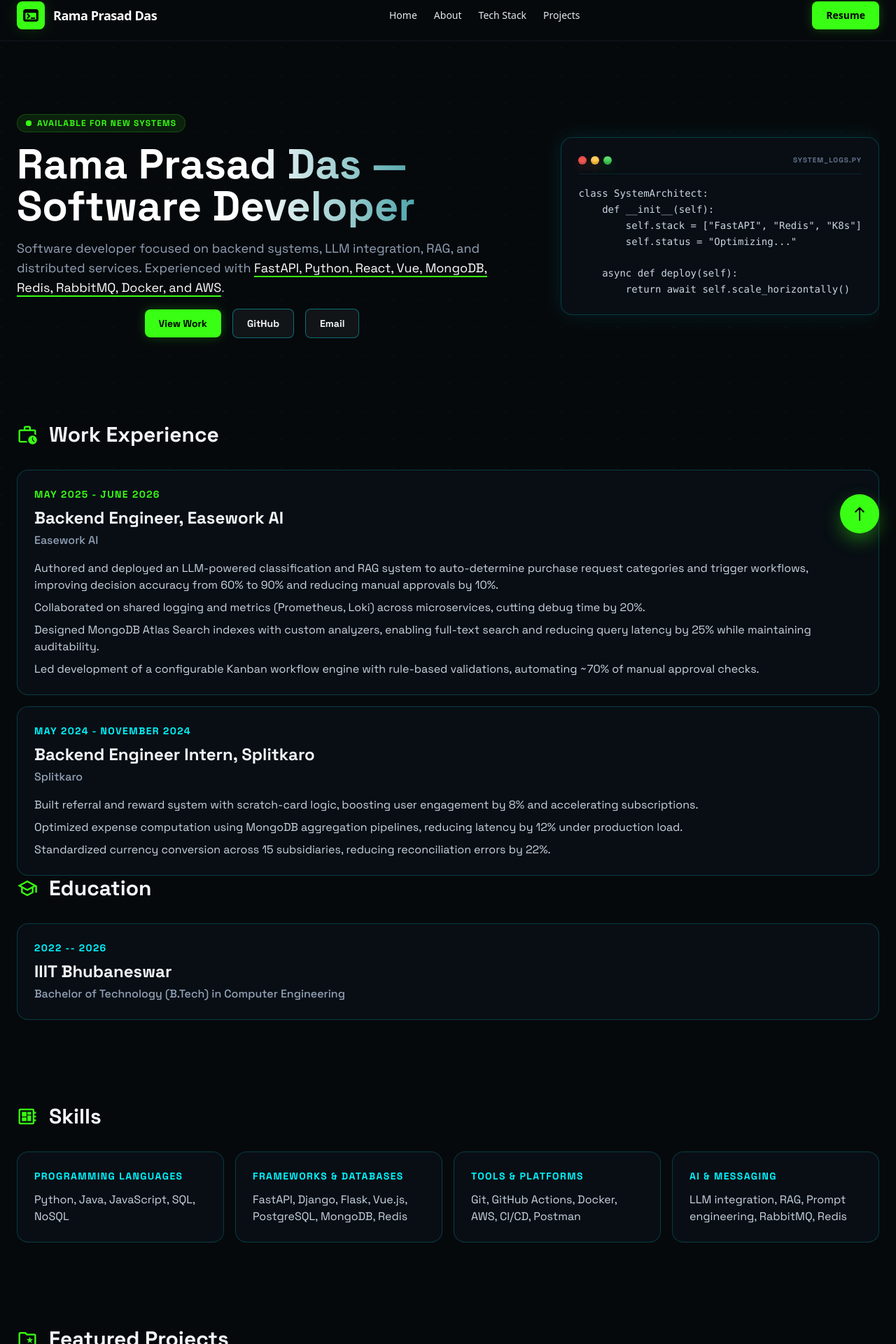
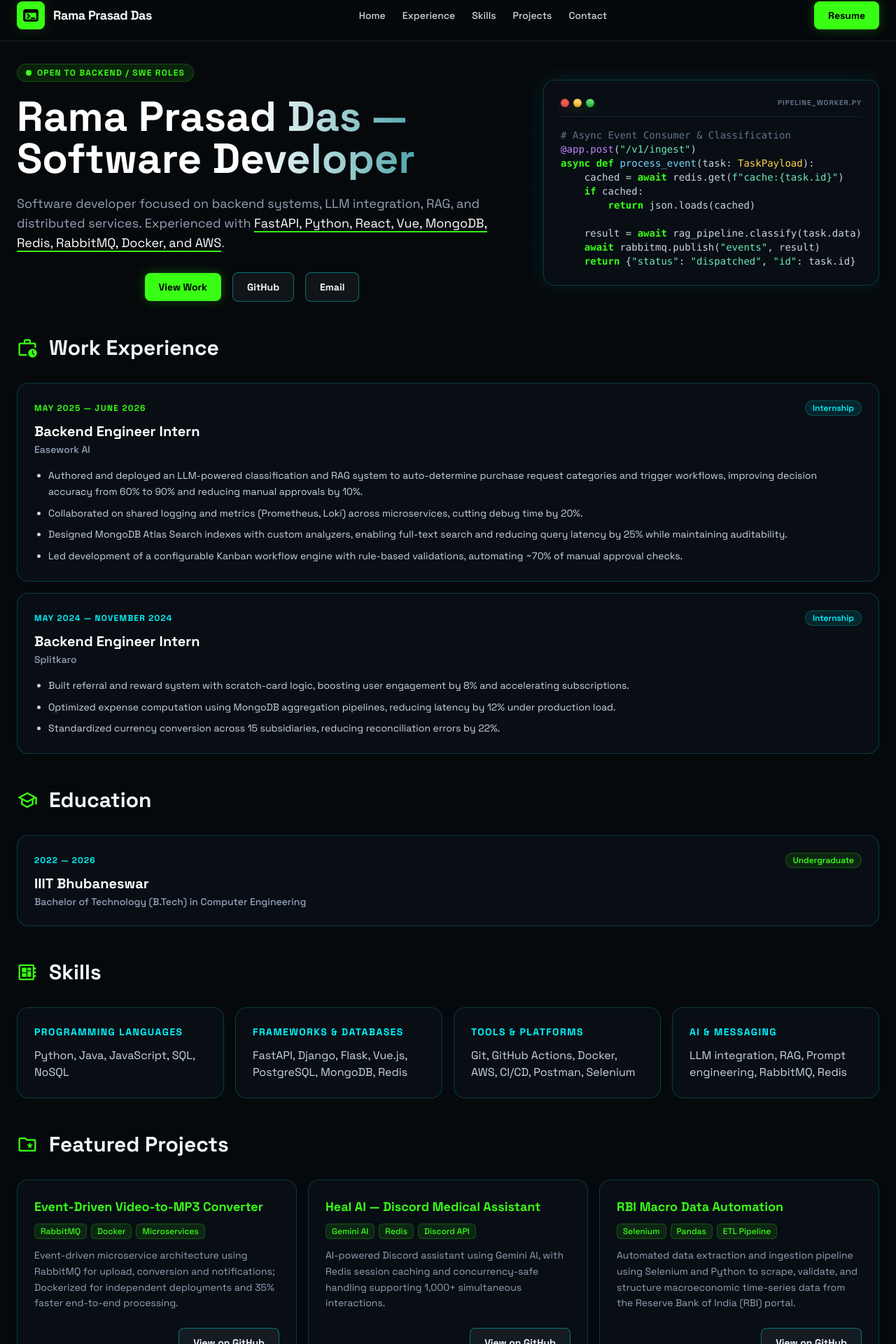
Before and after one commit to dasrama/portfolio, a Vue app: page / in a window 1280 px wide. Shown: the part 14-1934 px from the top of the page at 70% size. Built offline with nearby package versions, Linux system fonts and the light colour scheme.

Commit message:
responsiveness improved

```diff
--- a/src/App.vue
+++ b/src/App.vue
@@ -1,12 +1,11 @@
 <script setup>
-import { nextTick, ref } from 'vue'
+import { ref } from 'vue'
 import {
   TopWebBar,
   PrimaryButton,
   SecondaryButton,
   IconButton,
   FloatingActionButton,
-  LoadingButton,
   Container,
   Card,
   Grid,
@@ -15,25 +14,17 @@ import {
   SectionHeader,
   BottomNavigation,
   SideDrawer,
-  Breadcrumb,
-  Tabs,
 } from './components/ui'
 
 const drawerOpen = ref(false)
-const projectTab = ref('featured')
-const sendingMessage = ref(false)
 const activeBottomNav = ref('home')
-
-const projectTabs = [
-  { key: 'featured', label: 'Featured', value: 'featured' },
-  { key: 'infra', label: 'Infrastructure', value: 'infra' },
-]
 
 const mobileNavItems = [
   { key: 'home', label: 'Home', icon: 'home' },
-  { key: 'about', label: 'About', icon: 'person' },
-  { key: 'tech', label: 'Tech', icon: 'developer_board' },
+  { key: 'experience', label: 'Experience', icon: 'work_history' },
+  { key: 'tech-stack', label: 'Skills', icon: 'developer_board' },
   { key: 'projects', label: 'Projects', icon: 'folder' },
+  { key: 'connect-with-me', label: 'Contact', icon: 'connect_without_contact' },
 ]
 
 const profileLinks = {
@@ -45,54 +36,27 @@ const profileLinks = {
 }
 
 function goHome() {
-  if (showTechStackPage.value) {
-    showTechStackPage.value = false
-    nextTick(() => {
-      window.scrollTo({ top: 0, behavior: 'smooth' })
-    })
-    return
-  }
-
   window.scrollTo({ top: 0, behavior: 'smooth' })
 }
 
 function scrollToId(id) {
   const target = document.getElementById(id)
-  if (target) target.scrollIntoView({ behavior: 'smooth' })
+  if (target) {
+    target.scrollIntoView({ behavior: 'smooth' })
+  }
 }
 
 function navigateToSection(id) {
-  if (showTechStackPage.value) {
-    showTechStackPage.value = false
-    nextTick(() => {
-      scrollToId(id)
-    })
-    return
-  }
-
   scrollToId(id)
 }
 
 function onBottomNavigate(item) {
   const key = item.key
-  if (key === 'tech') {
-    openTechStackPage()
+  if (key === 'home') {
+    goHome()
     return
   }
-
-  if (key === 'home') {
-    window.scrollTo({ top: 0, behavior: 'smooth' })
-    return
-  }
-
   scrollToId(key)
-}
-
-function submitMessage() {
-  sendingMessage.value = true
-  setTimeout(() => {
-    sendingMessage.value = false
-  }, 1000)
 }
 
 function openExternalLink(url) {
@@ -121,26 +85,33 @@ function openResume() {
 </script>
 
 <template>
-  <div>
+  <div class="min-h-screen bg-background-light font-display text-slate-900 selection:bg-primary/30 dark:bg-background-dark dark:text-slate-100">
     <TopWebBar title="Rama Prasad Das">
       <template #left>
-        <div class="terminal-glow flex size-10 items-center justify-center rounded-lg bg-primary">
+        <button
+          type="button"
+          class="terminal-glow flex size-10 items-center justify-center rounded-lg bg-primary transition-transform hover:scale-105"
+          @click="goHome"
+        >
           <span class="material-symbols-outlined font-bold text-black">terminal</span>
-        </div>
+        </button>
       </template>
 
       <template #center>
-        <button class="text-sm font-medium text-slate-200 transition-colors hover:text-secondary" type="button" @click="goHome">
+        <button class="text-sm font-medium text-slate-300 transition-colors hover:text-secondary" type="button" @click="goHome">
           Home
         </button>
-        <button class="text-sm font-medium text-slate-200 transition-colors hover:text-secondary" type="button" @click="navigateToSection('about')">
-          About
+        <button class="text-sm font-medium text-slate-300 transition-colors hover:text-secondary" type="button" @click="navigateToSection('experience')">
+          Experience
         </button>
-        <button class="text-sm font-medium text-slate-200 transition-colors hover:text-secondary" type="button" @click="openTechStackPage">
-          Tech Stack
+        <button class="text-sm font-medium text-slate-300 transition-colors hover:text-secondary" type="button" @click="navigateToSection('tech-stack')">
+          Skills
         </button>
-        <button class="text-sm font-medium text-slate-200 transition-colors hover:text-secondary" type="button" @click="navigateToSection('projects')">
+        <button class="text-sm font-medium text-slate-300 transition-colors hover:text-secondary" type="button" @click="navigateToSection('projects')">
           Projects
+        </button>
+        <button class="text-sm font-medium text-slate-300 transition-colors hover:text-secondary" type="button" @click="navigateToSection('connect-with-me')">
+          Contact
         </button>
       </template>
 
@@ -152,11 +123,13 @@ function openResume() {
 
     <SideDrawer v-model="drawerOpen" title="Navigation">
       <Column gap="1rem" align="stretch">
-        <button class="text-left text-sm font-medium text-slate-200" type="button" @click="goHome(); drawerOpen = false">Home</button>
-        <button class="text-left text-sm font-medium text-slate-200" type="button" @click="navigateToSection('about'); drawerOpen = false">About</button>
-        <button class="text-left text-sm font-medium text-slate-200" type="button" @click="openTechStackPage(); drawerOpen = false">Tech Stack</button>
-        <button class="text-left text-sm font-medium text-slate-200" type="button" @click="navigateToSection('projects'); drawerOpen = false">Projects</button>
+        <button class="text-left text-sm font-medium text-slate-200 transition-colors hover:text-primary" type="button" @click="goHome(); drawerOpen = false">Home</button>
+        <button class="text-left text-sm font-medium text-slate-200 transition-colors hover:text-primary" type="button" @click="navigateToSection('experience'); drawerOpen = false">Experience</button>
+        <button class="text-left text-sm font-medium text-slate-200 transition-colors hover:text-primary" type="button" @click="navigateToSection('tech-stack'); drawerOpen = false">Skills</button>
+        <button class="text-left text-sm font-medium text-slate-200 transition-colors hover:text-primary" type="button" @click="navigateToSection('projects'); drawerOpen = false">Projects</button>
+        <button class="text-left text-sm font-medium text-slate-200 transition-colors hover:text-primary" type="button" @click="navigateToSection('connect-with-me'); drawerOpen = false">Contact</button>
         <PrimaryButton
+          class="mt-2"
           @click="
             openResume();
             drawerOpen = false
@@ -167,22 +140,19 @@ function openResume() {
       </Column>
     </SideDrawer>
 
-    <div
-      v-if="!showTechStackPage"
-      class="relative min-h-screen overflow-x-hidden bg-background-light font-display text-slate-900 selection:bg-primary/30 dark:bg-background-dark dark:text-slate-100"
-    >
+    <div class="relative overflow-x-hidden">
       <div class="pointer-events-none fixed inset-0 grid-bg"></div>
 
-      <Container size="xl" as="main" class="relative z-10 pb-20">
-        <section class="overflow-hidden">
-          <Row justify="space-between" align="center" gap="3rem" class="mt-6 flex-col lg:flex-row">
-            <Column gap="1rem" class="max-w-2xl text-center lg:text-left">
+      <Container size="xl" as="main" class="relative z-10 pb-8 md:pb-12">
+        <section id="hero" class="scroll-mt-24 overflow-hidden pt-4 md:pt-8">
+          <Row justify="space-between" align="center" gap="2.5rem" class="flex-col lg:flex-row">
+            <Column gap="1.25rem" class="max-w-2xl text-center lg:text-left">
               <div class="inline-flex items-center gap-2 self-center rounded-full border border-primary/20 bg-primary/10 px-3 py-1 lg:self-start">
                 <span class="relative flex h-2 w-2">
                   <span class="absolute inline-flex h-full w-full animate-ping rounded-full bg-primary opacity-75"></span>
                   <span class="relative inline-flex h-2 w-2 rounded-full bg-primary"></span>
                 </span>
-                <span class="text-xs font-bold uppercase tracking-widest text-primary">Available for new systems</span>
+                <span class="text-xs font-bold uppercase tracking-widest text-primary">Open to Backend / SWE Roles</span>
               </div>
 
               <h1 class="bg-gradient-to-r from-white via-white to-secondary/50 bg-clip-text font-bold leading-tight text-transparent text-4xl lg:text-6xl">
@@ -194,7 +164,7 @@ function openResume() {
                 <span class="border-b-2 border-primary text-white">FastAPI, Python, React, Vue, MongoDB, Redis, RabbitMQ, Docker, and AWS</span>.
               </p>
 
-              <Row justify="center" gap="1rem" class="lg:justify-start">
+              <Row justify="center" gap="1rem" class="pt-2 lg:justify-start">
                 <PrimaryButton @click="scrollToId('projects')">View Work</PrimaryButton>
                 <SecondaryButton @click="openGitHub">GitHub</SecondaryButton>
                 <SecondaryButton @click="openEmail">Email</SecondaryButton>
@@ -209,29 +179,35 @@ function openResume() {
                     <div class="mac-dot amber"></div>
                     <div class="mac-dot green"></div>
                   </Row>
-                  <span class="text-[10px] font-bold uppercase tracking-widest text-slate-500">system_logs.py</span>
+                  <span class="text-[10px] font-bold uppercase tracking-widest text-slate-500">pipeline_worker.py</span>
                 </div>
-                <pre class="overflow-x-auto font-mono text-sm leading-relaxed text-slate-300">class SystemArchitect:
-    def __init__(self):
-        self.stack = ["FastAPI", "Redis", "K8s"]
-        self.status = "Optimizing..."
+                <pre class="overflow-x-auto font-mono text-xs md:text-sm leading-relaxed text-slate-300"><code><span class="text-slate-500"># Async Event Consumer &amp; Classification</span>
+<span class="text-purple-400">@app.post</span>(<span class="text-emerald-300">"/v1/ingest"</span>)
+<span class="text-primary font-semibold">async def</span> <span class="text-sky-300">process_event</span>(task: <span class="text-amber-300">TaskPayload</span>):
+    cached = <span class="text-primary font-semibold">await</span> redis.get(<span class="text-emerald-300">f"cache:{task.id}"</span>)
+    <span class="text-primary font-semibold">if</span> cached:
+        <span class="text-primary font-semibold">return</span> json.loads(cached)
 
-    async def deploy(self):
-        return await self.scale_horizontally()</pre>
+    result = <span class="text-primary font-semibold">await</span> rag_pipeline.classify(task.data)
+    <span class="text-primary font-semibold">await</span> rabbitmq.publish(<span class="text-emerald-300">"events"</span>, result)
+    <span class="text-primary font-semibold">return</span> {<span class="text-emerald-300">"status"</span>: <span class="text-emerald-300">"dispatched"</span>, <span class="text-emerald-300">"id"</span>: task.id}</code></pre>
               </Card>
             </Column>
           </Row>
         </section>
 
-        <section>
+        <section id="experience" class="scroll-mt-24">
           <SectionHeader icon="work_history" title="Work Experience" />
 
           <Column gap="1rem" align="stretch">
             <Card>
-                <p class="text-sm font-bold uppercase tracking-widest text-primary">May 2025 - June 2026</p>
-                <h3 class="mt-2 text-2xl font-bold">Backend Engineer, Easework AI</h3>
-                <p class="mt-1 font-medium text-slate-400">Easework AI</p>
-                <ul class="mt-4 space-y-2 text-slate-300">
+              <div class="flex flex-wrap items-center justify-between gap-2">
+                <span class="text-xs font-bold uppercase tracking-widest text-primary">May 2025 — June 2026</span>
+                <span class="rounded-full border border-secondary/20 bg-secondary/10 px-2.5 py-0.5 text-xs font-semibold text-secondary">Internship</span>
+              </div>
+              <h3 class="mt-2 text-xl font-bold text-white">Backend Engineer Intern</h3>
+              <p class="mt-0.5 text-sm font-medium text-slate-400">Easework AI</p>
+              <ul class="mt-4 list-disc pl-5 space-y-2 text-sm leading-relaxed text-slate-300">
                 <li>Authored and deployed an LLM-powered classification and RAG system to auto-determine purchase request categories and trigger workflows, improving decision accuracy from 60% to 90% and reducing manual approvals by 10%.</li>
                 <li>Collaborated on shared logging and metrics (Prometheus, Loki) across microservices, cutting debug time by 20%.</li>
                 <li>Designed MongoDB Atlas Search indexes with custom analyzers, enabling full-text search and reducing query latency by 25% while maintaining auditability.</li>
@@ -240,28 +216,36 @@ function openResume() {
             </Card>
 
             <Card>
-                <p class="text-sm font-bold uppercase tracking-widest text-secondary">May 2024 - November 2024</p>
-                <h3 class="mt-2 text-2xl font-bold">Backend Engineer Intern, Splitkaro</h3>
-                <p class="mt-1 font-medium text-slate-400">Splitkaro</p>
-                <ul class="mt-4 space-y-2 text-slate-300">
+              <div class="flex flex-wrap items-center justify-between gap-2">
+                <span class="text-xs font-bold uppercase tracking-widest text-secondary">May 2024 — November 2024</span>
+                <span class="rounded-full border border-secondary/20 bg-secondary/10 px-2.5 py-0.5 text-xs font-semibold text-secondary">Internship</span>
+              </div>
+              <h3 class="mt-2 text-xl font-bold text-white">Backend Engineer Intern</h3>
+              <p class="mt-0.5 text-sm font-medium text-slate-400">Splitkaro</p>
+              <ul class="mt-4 list-disc pl-5 space-y-2 text-sm leading-relaxed text-slate-300">
                 <li>Built referral and reward system with scratch-card logic, boosting user engagement by 8% and accelerating subscriptions.</li>
                 <li>Optimized expense computation using MongoDB aggregation pipelines, reducing latency by 12% under production load.</li>
                 <li>Standardized currency conversion across 15 subsidiaries, reducing reconciliation errors by 22%.</li>
               </ul>
             </Card>
           </Column>
+        </section>
 
+        <section id="education" class="scroll-mt-24">
           <SectionHeader icon="school" title="Education" />
           <Column gap="1rem" align="stretch">
             <Card>
-                <p class="text-sm font-bold uppercase tracking-widest text-secondary">2022 -- 2026</p>
-                <h3 class="mt-2 text-2xl font-bold">IIIT Bhubaneswar</h3>
-                <p class="mt-1 font-medium text-slate-400">Bachelor of Technology (B.Tech) in Computer Engineering</p>
+              <div class="flex flex-wrap items-center justify-between gap-2">
+                <span class="text-xs font-bold uppercase tracking-widest text-secondary">2022 — 2026</span>
+                <span class="rounded-full border border-primary/20 bg-primary/10 px-2.5 py-0.5 text-xs font-semibold text-primary">Undergraduate</span>
+              </div>
+              <h3 class="mt-2 text-xl font-bold text-white">IIIT Bhubaneswar</h3>
+              <p class="mt-0.5 text-sm font-medium text-slate-400">Bachelor of Technology (B.Tech) in Computer Engineering</p>
             </Card>
           </Column>
         </section>
 
-        <section id="tech-stack" class="scroll-mt-32">
+        <section id="tech-stack" class="scroll-mt-24">
           <SectionHeader icon="developer_board" title="Skills" />
 
           <Grid :cols="2" gap="1rem" min-col-width="260px">
@@ -275,7 +259,7 @@ function openResume() {
             </Card>
             <Card>
               <h4 class="text-sm font-bold uppercase tracking-widest text-secondary">Tools & Platforms</h4>
-              <p class="mt-3 text-slate-300">Git, GitHub Actions, Docker, AWS, CI/CD, Postman</p>
+              <p class="mt-3 text-slate-300">Git, GitHub Actions, Docker, AWS, CI/CD, Postman, Selenium</p>
             </Card>
             <Card>
               <h4 class="text-sm font-bold uppercase tracking-widest text-secondary">AI & Messaging</h4>
@@ -284,44 +268,65 @@ function openResume() {
           </Grid>
         </section>
 
-        <section id="projects">
+        <section id="projects" class="scroll-mt-24">
           <SectionHeader icon="folder_special" title="Featured Projects" />
 
           <Grid :cols="2" gap="1rem" min-col-width="280px">
-            <Card interactive>
+            <Card interactive class="flex flex-col justify-between">
+              <div>
                 <h3 class="text-lg font-bold text-primary">Event-Driven Video-to-MP3 Converter</h3>
-              <p class="mt-3 text-sm text-slate-400">Event-driven microservice architecture using RabbitMQ for upload, conversion and notifications; Dockerized for independent deployments and 35% faster end-to-end processing.</p>
-              <Row justify="end" class="mt-4">
+                <div class="mt-2.5 flex flex-wrap gap-1.5">
+                  <span class="rounded-md border border-primary/20 bg-primary/10 px-2 py-0.5 text-xs font-medium text-primary">RabbitMQ</span>
+                  <span class="rounded-md border border-primary/20 bg-primary/10 px-2 py-0.5 text-xs font-medium text-primary">Docker</span>
+                  <span class="rounded-md border border-primary/20 bg-primary/10 px-2 py-0.5 text-xs font-medium text-primary">Microservices</span>
+                </div>
+                <p class="mt-3 text-sm leading-relaxed text-slate-400">Event-driven microservice architecture using RabbitMQ for upload, conversion and notifications; Dockerized for independent deployments and 35% faster end-to-end processing.</p>
+              </div>
+              <Row justify="end" class="mt-4 pt-2">
                 <SecondaryButton @click="() => openExternalLink('https://github.com/dasrama/vmp3')">View on GitHub</SecondaryButton>
               </Row>
             </Card>
 
-            <Card interactive>
+            <Card interactive class="flex flex-col justify-between">
+              <div>
                 <h3 class="text-lg font-bold text-primary">Heal AI — Discord Medical Assistant</h3>
-              <p class="mt-3 text-sm text-slate-400">AI-powered Discord assistant using Gemini AI, with Redis session caching and concurrency-safe handling supporting 1,000+ simultaneous interactions.</p>
-              <Row justify="end" class="mt-4">
+                <div class="mt-2.5 flex flex-wrap gap-1.5">
+                  <span class="rounded-md border border-primary/20 bg-primary/10 px-2 py-0.5 text-xs font-medium text-primary">Gemini AI</span>
+                  <span class="rounded-md border border-primary/20 bg-primary/10 px-2 py-0.5 text-xs font-medium text-primary">Redis</span>
+                  <span class="rounded-md border border-primary/20 bg-primary/10 px-2 py-0.5 text-xs font-medium text-primary">Discord API</span>
+                </div>
+                <p class="mt-3 text-sm leading-relaxed text-slate-400">AI-powered Discord assistant using Gemini AI, with Redis session caching and concurrency-safe handling supporting 1,000+ simultaneous interactions.</p>
+              </div>
+              <Row justify="end" class="mt-4 pt-2">
                 <SecondaryButton @click="() => openExternalLink('https://github.com/dasrama/HealAI-Chatbot')">View on GitHub</SecondaryButton>
               </Row>
             </Card>
 
-            <Card interactive>
-              <h3 class="text-lg font-bold text-primary">Secure Mail View</h3>
-              <p class="mt-3 text-sm text-slate-400">Secure Gmail viewer built with OAuth2 and JWT-authenticated FastAPI endpoints and a Streamlit frontend for safe attachment access.</p>
-              <Row justify="end" class="mt-4">
-                <SecondaryButton @click="() => openExternalLink('https://github.com/dasrama/secure_mail_listings')">View on GitHub</SecondaryButton>
+            <Card interactive class="flex flex-col justify-between">
+              <div>
+                <h3 class="text-lg font-bold text-primary">RBI Macro Data Automation</h3>
+                <div class="mt-2.5 flex flex-wrap gap-1.5">
+                  <span class="rounded-md border border-primary/20 bg-primary/10 px-2 py-0.5 text-xs font-medium text-primary">Selenium</span>
+                  <span class="rounded-md border border-primary/20 bg-primary/10 px-2 py-0.5 text-xs font-medium text-primary">Pandas</span>
+                  <span class="rounded-md border border-primary/20 bg-primary/10 px-2 py-0.5 text-xs font-medium text-primary">ETL Pipeline</span>
+                </div>
+                <p class="mt-3 text-sm leading-relaxed text-slate-400">Automated data extraction and ingestion pipeline using Selenium and Python to scrape, validate, and structure macroeconomic time-series data from the Reserve Bank of India (RBI) portal.</p>
+              </div>
+              <Row justify="end" class="mt-4 pt-2">
+                <SecondaryButton @click="() => openExternalLink('https://github.com/dasrama/rbi-macro-automation')">View on GitHub</SecondaryButton>
               </Row>
             </Card>
           </Grid>
         </section>
 
-        <section id="connect-with-me" class="scroll-mt-32">
+        <section id="connect-with-me" class="scroll-mt-24">
           <SectionHeader icon="connect_without_contact" title="Connect With Me" />
 
-          <Card class="relative overflow-hidden text-center">
+          <Card class="relative overflow-hidden text-center py-4">
             <div class="pointer-events-none absolute inset-0 glow-overlay-green opacity-30"></div>
             <div class="relative z-10">
-              <h3 class="mb-4 text-2xl font-bold">Let's Connect!</h3>
-              <p class="mx-auto mb-8 max-w-lg text-slate-400">
+              <h3 class="mb-3 text-2xl font-bold">Let's Connect!</h3>
+              <p class="mx-auto mb-6 max-w-lg text-slate-400">
                 Reach out for collaborations, backend engineering, or AI projects.
               </p>
               <Row justify="center" gap="0.75rem">
@@ -335,19 +340,18 @@ function openResume() {
         </section>
       </Container>
 
-      <footer class="relative z-10 border-t border-secondary/10 bg-background-dark px-6 py-8">
-        <Container size="xl" as="div" class="flex flex-col items-center justify-between gap-6 md:flex-row">
+      <footer class="relative z-10 border-t border-secondary/10 bg-background-dark px-6 py-8 pb-24 md:pb-8">
+        <Container size="xl" as="div" class="flex flex-col items-center justify-between gap-4 md:flex-row">
           <div class="flex items-center gap-3">
             <div class="flex size-8 items-center justify-center rounded-lg border border-primary/30 bg-primary/20">
               <span class="material-symbols-outlined text-sm text-primary">terminal</span>
             </div>
-            <span class="text-sm font-bold uppercase tracking-widest">Rama Prasad Das</span>
+            <span class="text-sm font-bold uppercase tracking-widest text-slate-300">Rama Prasad Das</span>
           </div>
+          <p class="text-xs text-slate-500">© {{ new Date().getFullYear() }} Rama Prasad Das. All rights reserved.</p>
         </Container>
       </footer>
 
-      <BottomNavigation v-model="activeBottomNav" :items="mobileNavItems" @navigate="onBottomNavigate" />
-      <FloatingActionButton icon="north" label="Back to top" @click="scrollToId('about')" />
     </div>
   </div>
 </template>
--- a/src/components/ui/TopWebBar.vue
+++ b/src/components/ui/TopWebBar.vue
@@ -8,7 +8,7 @@ const props = defineProps({
 <template>
   <header
     :class="[
-      'z-50 w-full border-b border-slate-200/70 bg-background-dark px-6 py-4 dark:border-slate-800/50',
+      'z-50 w-full border-b border-slate-800/80 bg-background-dark/95 backdrop-blur-md px-6 py-4',
       props.sticky ? 'sticky top-0' : '',
     ]"
   >
--- a/src/style.css
+++ b/src/style.css
@@ -46,14 +46,20 @@ html {
 }
 
 :root {
-  --section-gap: 2.5rem;
-  --section-vertical-padding: 2.5rem;
+  --section-gap: 0;
+  --section-vertical-padding: 1.5rem;
 }
 
 main > section {
   margin: var(--section-gap) 0;
   padding-top: var(--section-vertical-padding);
   padding-bottom: var(--section-vertical-padding);
+}
+
+@media (max-width: 640px) {
+  :root {
+    --section-vertical-padding: 1.125rem;
+  }
 }
 
 /* Mac-style window indicator dots (bright, glossy) */
```
Also changed, not shown: index.html (+6 -1 lines). Lines whose indentation alone changed are shown as unchanged.
